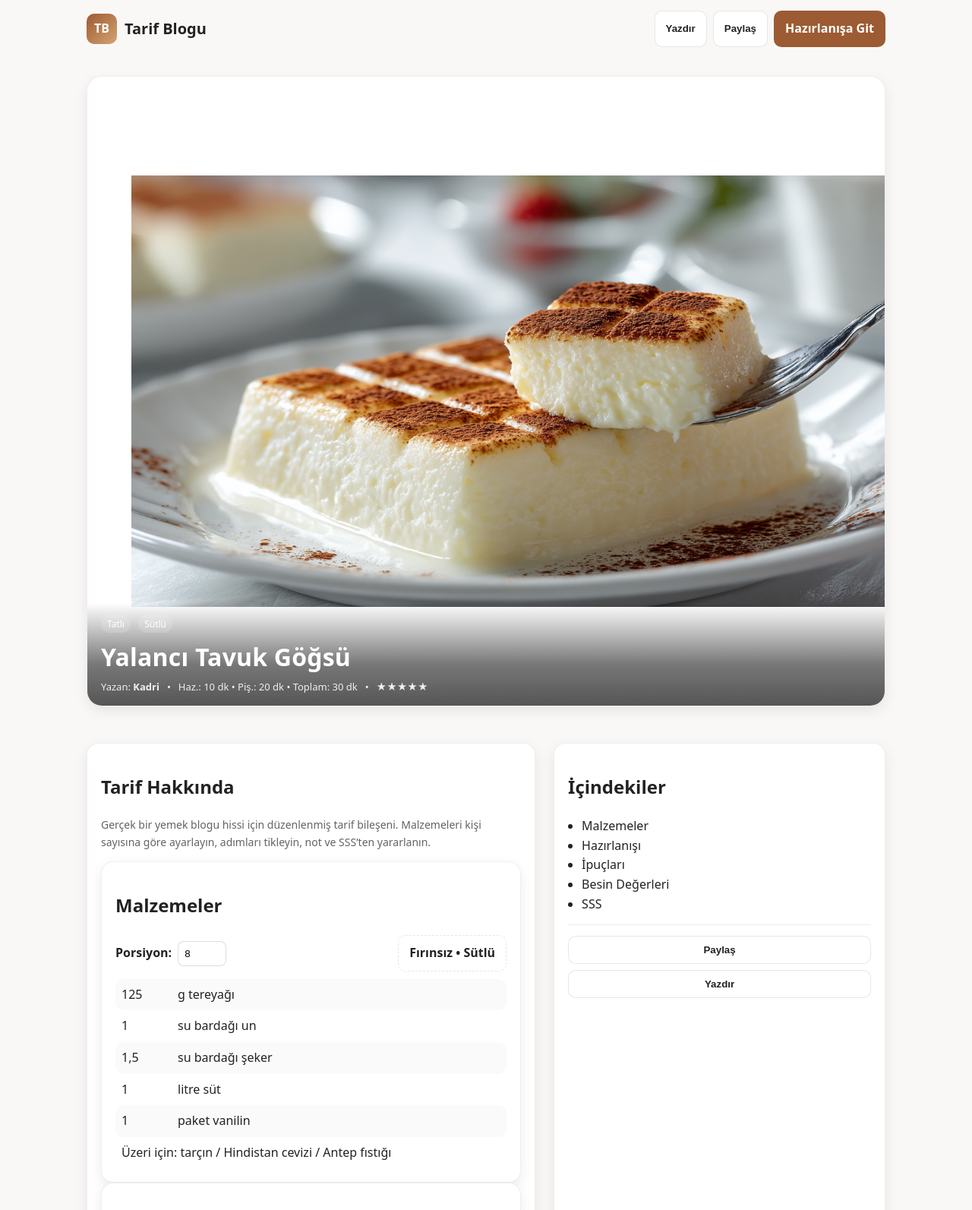
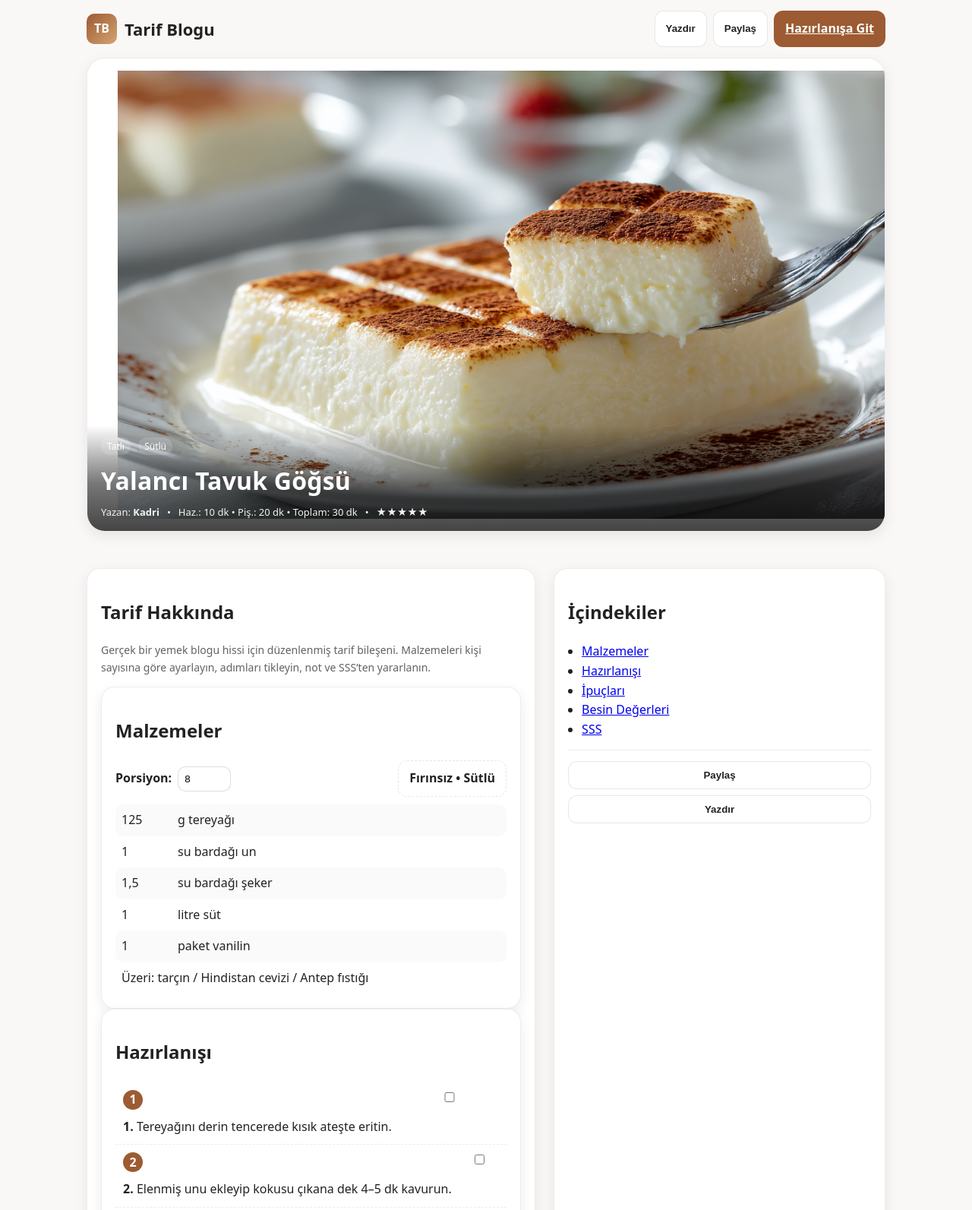
Before and after one commit to kadridgn01/tavuk-gogusu, a plain HTML site: page index.html in a window 1280 px wide. Shown: the top 1593 px of the page at 76% size. Drawn offline with Linux system fonts and the light colour scheme.

Commit message:
Update index.html

```diff
--- a/index.html
+++ b/index.html
@@ -1,53 +1,54 @@
 <!DOCTYPE html>
 <html lang="tr">
 <head>
-  <meta charset="utf-8" />
-  <meta name="viewport" content="width=device-width, initial-scale=1, viewport-fit=cover" />
+<meta charset="utf-8">
+<meta name="viewport" content="width=device-width, initial-scale=1, viewport-fit=cover">
 <title>Yalancı Tavuk Göğsü Tarifi – Tarif Blogu</title>
-  <meta name="description" content="Blog tarzında yalancı tavuk göğsü tarifi: malzemeler, adım adım yapılış, ipuçları, porsiyon ayarı, besin değeri ve SSS." />
+<meta name="description" content="Blog tarzında yalancı tavuk göğsü tarifi: malzemeler, adım adım yapılış, ipuçları, porsiyon ayarı, besin değeri ve SSS.">
 <style>
   :root{
-      --bg:#faf8f6;--card:#ffffff;--ink:#222;--muted:#636363;--brand:#9c5b32;--brand-2:#d4a373;
-      --gutter:clamp(16px,4vw,24px); --radius:16px; --shadow:0 6px 18px #00000014;
+    --bg:#faf8f6; --card:#fff; --ink:#222; --muted:#626262;
+    --brand:#9c5b32; --brand-2:#d4a373; --radius:18px;
+    --gutter:clamp(16px,4vw,24px);
   }
   *{box-sizing:border-box}
   html,body{margin:0;padding:0;background:var(--bg);color:var(--ink);
     font-family:ui-sans-serif,system-ui,-apple-system,Segoe UI,Roboto,Helvetica,Arial;line-height:1.6;overflow-x:hidden}
   img{max-width:100%;height:auto;display:block}
-    a{color:inherit;text-decoration:none}
-    .container{max-width:1100px;margin-inline:auto;padding-inline:var(--gutter);}
-    .stack{padding-block:var(--gutter);}
-    .card{background:var(--card);border:1px solid #00000010;border-radius:var(--radius);box-shadow:var(--shadow)}
+  .container{max-width:1100px;margin-inline:auto;padding-inline:var(--gutter)}
+  .card{background:var(--card);border:1px solid #00000012;border-radius:var(--radius);box-shadow:0 6px 18px #00000014}
+
+  /* HEADER – mobilde iki satır, masaüstünde tek satır */
+  .site-header{display:grid;gap:10px;align-items:center;padding-block:14px}
+  .brand{display:flex;align-items:center;gap:10px}
+  .logo{width:40px;height:40px;border-radius:10px;
+    background:linear-gradient(135deg,var(--brand),var(--brand-2));
+    display:grid;place-items:center;color:#fff;font-weight:700}
+  .site-title{margin:0;font-size:22px;line-height:1.1}
+  .actions{display:flex;gap:8px;flex-wrap:wrap}
   .btn{appearance:none;border:1px solid #00000018;background:var(--card);color:var(--ink);
-      padding:10px 14px;border-radius:10px;cursor:pointer;font-weight:600}
+    padding:10px 14px;border-radius:12px;cursor:pointer;font-weight:600}
   .btn.primary{background:var(--brand);border-color:transparent;color:#fff}
+  @media (min-width:720px){
+    .site-header{grid-template-columns:1fr auto}
+  }
 
-    /* Header */
-    .site-header{display:flex;align-items:center;justify-content:space-between;gap:12px;padding-block:14px}
-    .brand{display:flex;align-items:center;gap:10px}
-    .logo{width:40px;height:40px;border-radius:10px;background:linear-gradient(135deg,var(--brand),var(--brand-2));
-      display:grid;place-items:center;color:#fff;font-weight:700}
-    .brand h1{font-size:20px;margin:0}
-    .actions{display:flex;gap:8px;flex-wrap:wrap}
+  /* HERO – full-bleed görsel, kart içinde tam oturur */
+  .hero{position:relative;border-radius:24px;overflow:hidden}
+  .hero-media{position:relative;width:100%;background:#fff}
+  .hero-media::before{content:"";display:block;padding-top:56.25%} /* 16:9 */
+  .hero-media img{position:absolute;inset:0;width:100%;height:100%;object-fit:cover;object-position:center}
+  /* oranı 4:3 yapmak istersen: figure classına ar-4x3 ekle */
+  .ar-4x3::before{padding-top:75%}
+  /* alt yazı barı */
+  .hero-bar{position:absolute;left:0;right:0;bottom:0;
+    padding:14px 18px;background:linear-gradient(180deg,#0000 0%,#0008 55%,#000b 100%);color:#fff}
+  .tag{display:inline-block;font-size:12px;background:#ffffff26;padding:2px 8px;border-radius:999px;margin-right:6px}
+  .hero-title{margin:8px 0 6px;font-size:clamp(22px,3.8vw,32px);letter-spacing:.2px}
+  .hero-meta{font-size:13px;color:#f2f2f2;display:flex;gap:10px;flex-wrap:wrap}
 
-    /* HERO */
-    .hero{position:relative;border-radius:20px;overflow:hidden}
-    .hero-inner{padding:clamp(10px,2.5vw,18px)}
-    .media{background:#fff;border-radius:18px;overflow:hidden}
-    /* 4:3 oranlı, taşmadan göster (contain). data-fit="cover" dersen kaplar. */
-    .media.is-43{position:relative;width:100%}
-    .media.is-43::before{content:"";display:block;padding-top:75%}
-    .media img{position:absolute;inset:0;width:100%;height:100%;object-position:center}
-    .media[data-fit="contain"] img{object-fit:contain;background:#fff}
-    .media[data-fit="cover"] img{object-fit:cover}
-    .hero-bar{position:absolute;left:0;right:0;bottom:0;padding:14px 18px;
-      background:linear-gradient(180deg,#0000 0%, #0008 60%, #000a 100%);color:#fff;}
-    .tag{display:inline-block;font-size:12px;background:#ffffff26;padding:2px 8px;border-radius:999px;margin-right:6px}
-    .title{margin:6px 0 4px;font-size:clamp(22px,3.5vw,32px);letter-spacing:.2px}
-    .meta{font-size:13px;color:#f0f0f0;display:flex;gap:10px;flex-wrap:wrap}
-
-    /* Layout */
-    .grid{display:grid;grid-template-columns: 1.15fr .85fr;gap:clamp(16px,3vw,24px);margin-top:var(--gutter)}
+  /* LAYOUT */
+  .grid{display:grid;grid-template-columns:1.15fr .85fr;gap:clamp(16px,3vw,24px);margin-top:var(--gutter)}
   @media (max-width:900px){.grid{grid-template-columns:1fr}}
   .section{padding:clamp(14px,2.5vw,18px)}
   .sub{color:var(--muted);font-size:14px;margin-top:0}
@@ -55,7 +56,7 @@
   /* Ingredients */
   .ing-toolbar{display:flex;gap:8px;align-items:center;justify-content:space-between;margin-bottom:10px;flex-wrap:wrap}
   .ing-servings{display:flex;gap:8px;align-items:center}
-    .ing-servings input{width:64px;padding:8px;border-radius:8px;border:1px solid #00000022}
+  .ing-servings input{width:70px;padding:8px;border-radius:10px;border:1px solid #00000022}
   .ingredients ul{list-style:none;margin:0;padding:0}
   .ingredients li{display:flex;gap:10px;padding:8px;border-radius:10px}
   .ingredients li:nth-child(odd){background:#fafafa}
@@ -70,27 +71,24 @@
   .note{background:#fff8e1;border:1px solid #00000010;padding:10px;border-radius:10px;font-size:14px}
 
   /* Sidebar */
-    .sticky{position:sticky;top:16px}
+  .sticky{position:sticky;top:14px}
   .toc ul{margin:0;padding-left:18px}
 
   /* Table */
   .nutrition{width:100%;border-collapse:collapse}
   .nutrition th,.nutrition td{padding:8px;border-bottom:1px solid #00000012;text-align:left}
 
-    /* FAQ */
-    details{background:#f7f7f7;border:1px solid #00000012;border-radius:12px;padding:10px 12px;margin:10px 0}
-    summary{cursor:pointer;font-weight:600}
-
   /* Footer */
-    footer{color:var(--muted);font-size:13px;text-align:center;padding:24px 0}
+  footer{color:var(--muted);font-size:13px;text-align:center;padding:24px 0; padding-bottom:calc(24px + env(safe-area-inset-bottom))}
 </style>
 </head>
 <body>
+
   <!-- HEADER -->
   <header class="container site-header">
     <div class="brand">
       <div class="logo">TB</div>
-      <h1>Tarif Blogu</h1>
+      <h1 class="site-title">Tarif Blogu</h1>
     </div>
     <div class="actions">
       <button class="btn" data-print>Yazdır</button>
@@ -100,24 +98,21 @@
   </header>
 
   <!-- HERO -->
-  <section class="container stack">
+  <section class="container" style="padding-bottom:var(--gutter)">
     <div class="hero card">
-      <div class="hero-inner">
-        <!-- data-fit='contain' = yemek kesilmez | 'cover' = görsel her yeri doldurur -->
-        <figure class="media is-43" data-fit="contain">
+      <figure class="hero-media"> <!-- 4:3 istersen class="hero-media ar-4x3" -->
         <img src="assets/tavuk-gogsu.jpg" alt="Yalancı Tavuk Göğsü tatlısı">
       </figure>
-      </div>
       <div class="hero-bar">
         <span class="tag">Tatlı</span>
         <span class="tag">Sütlü</span>
-        <h2 class="title">Yalancı Tavuk Göğsü</h2>
-        <div class="meta">
+        <h2 class="hero-title">Yalancı Tavuk Göğsü</h2>
+        <div class="hero-meta">
           <span>Yazan: <strong>Kadri</strong></span>
           <span>•</span>
           <span>Haz.: 10 dk • Piş.: 20 dk • Toplam: 30 dk</span>
           <span>•</span>
-          <span aria-label="4.5 yıldız">★★★★★</span>
+          <span aria-label="5 yıldız">★★★★★</span>
         </div>
       </div>
     </div>
@@ -136,7 +131,7 @@
             <strong>Porsiyon:</strong>
             <input id="servings" type="number" min="1" step="1" value="8" aria-label="Porsiyon sayısı">
           </div>
-          <div class="btn" style="pointer-events:none;background:#fff3; border-style:dashed;">Fırınsız • Sütlü</div>
+          <div class="btn" style="pointer-events:none;border-style:dashed">Fırınsız • Sütlü</div>
         </div>
         <div class="ingredients">
           <ul>
@@ -145,7 +140,7 @@
             <li><span class="qty" data-base-qty="1.5">1,5</span> su bardağı şeker</li>
             <li><span class="qty" data-base-qty="1">1</span> litre süt</li>
             <li><span class="qty" data-base-qty="1">1</span> paket vanilin</li>
-            <li>Üzeri için: tarçın / Hindistan cevizi / Antep fıstığı</li>
+            <li>Üzeri: tarçın / Hindistan cevizi / Antep fıstığı</li>
           </ul>
         </div>
       </section>
@@ -161,7 +156,7 @@
           <div class="step"><input type="checkbox" id="s6"><label for="s6"><strong>6.</strong> Oda sıcaklığında 10–15 dk dinlendirip 2–3 saat buzdolabında soğutun.</label></div>
           <div class="step"><input type="checkbox" id="s7"><label for="s7"><strong>7.</strong> Dilimleyip üzerine tarçın serperek servis edin.</label></div>
         </div>
-        <p class="note" style="margin-top:10px"><em>Senaryo metnindeki “Tereyağını eritin… Sütü yavaş yavaş ekleyin…” pasajını bu bölüme italik açıklama olarak bırakabilirsiniz.</em></p>
+        <p class="note" style="margin-top:10px"><em>Senaryo metnindeki “Tereyağını eritin… Sütü yavaş yavaş ekleyin…” pasajını buraya italik açıklama olarak bırakabilirsiniz.</em></p>
       </section>
 
       <section class="card section" id="ipuclari">
@@ -205,7 +200,7 @@
           <li><a href="#sss">SSS</a></li>
         </ul>
       </nav>
-      <hr style="border:none;border-top:1px solid #00000014;margin:14px 0" />
+      <hr style="border:none;border-top:1px solid #00000014;margin:14px 0">
       <button class="btn" data-share style="width:100%;margin-bottom:8px">Paylaş</button>
       <button class="btn" data-print style="width:100%">Yazdır</button>
     </aside>
@@ -221,7 +216,6 @@
   function format(n){return (Math.round(n*100)/100).toString().replace('.', ',');}
   document.addEventListener('DOMContentLoaded', ()=>{
     document.getElementById('yil').textContent = new Date().getFullYear();
-
     const input = document.getElementById('servings');
     const qtyEls = document.querySelectorAll('[data-base-qty]');
     function scale(){
@@ -234,7 +228,7 @@
     input.addEventListener('input', scale);
     scale();
 
-      // Yazdır & paylaş
+    // Yazdır & Paylaş
     document.querySelectorAll('[data-print]').forEach(b=>b.addEventListener('click',()=>window.print()));
     document.querySelectorAll('[data-share]').forEach(btn=>{
       btn.addEventListener('click', async ()=>{
@@ -246,30 +240,5 @@
     });
   });
 </script>
-
-  <!-- Schema.org Recipe -->
-  <script type="application/ld+json">
-  {
-    "@context":"https://schema.org",
-    "@type":"Recipe",
-    "name":"Yalancı Tavuk Göğsü",
-    "recipeCuisine":"Türk",
-    "recipeCategory":"Tatlı",
-    "author":{"@type":"Person","name":"Tarif Blogu"},
-    "prepTime":"PT10M","cookTime":"PT20M","totalTime":"PT30M",
-    "recipeYield":"8 porsiyon",
-    "image":["assets/tavuk-gogsu.jpg"],
-    "recipeIngredient":[
-      "125 g tereyağı","1 su bardağı un","1,5 su bardağı toz şeker","1 litre süt","1 paket vanilin"
-    ],
-    "recipeInstructions":[
-      {"@type":"HowToStep","text":"Tereyağını eritin."},
-      {"@type":"HowToStep","text":"Unu kavurun."},
-      {"@type":"HowToStep","text":"Sütü yavaşça ekleyin."},
-      {"@type":"HowToStep","text":"Şeker ve vanilini ilave edin."},
-      {"@type":"HowToStep","text":"Tepsiye dökün, soğutup servis edin."}
-    ]
-  }
-  </script>
 </body>
 </html>
```
Lines whose indentation alone changed are shown as unchanged.
